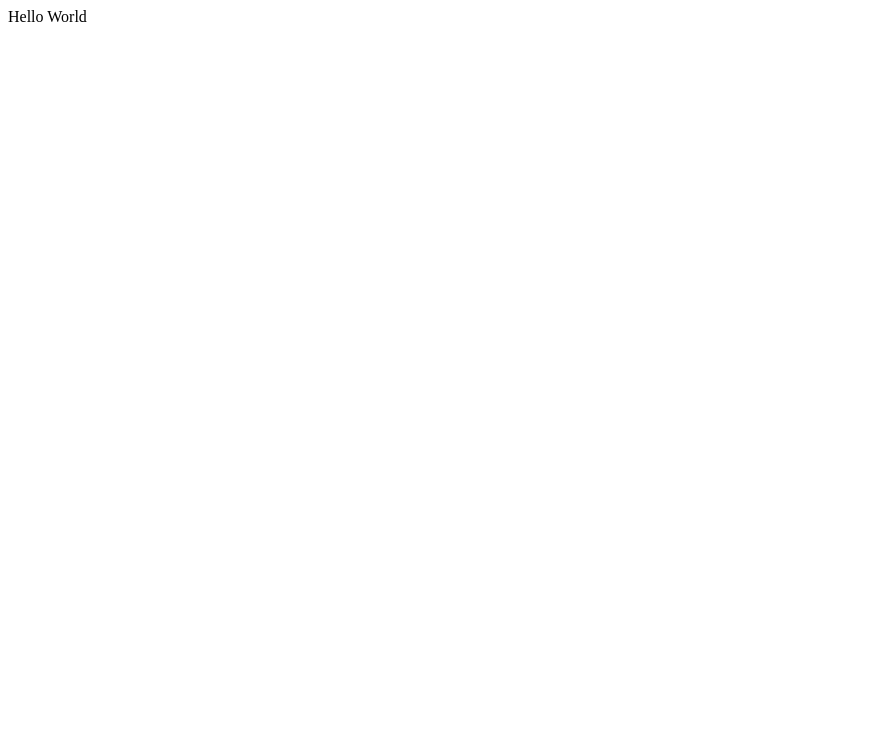
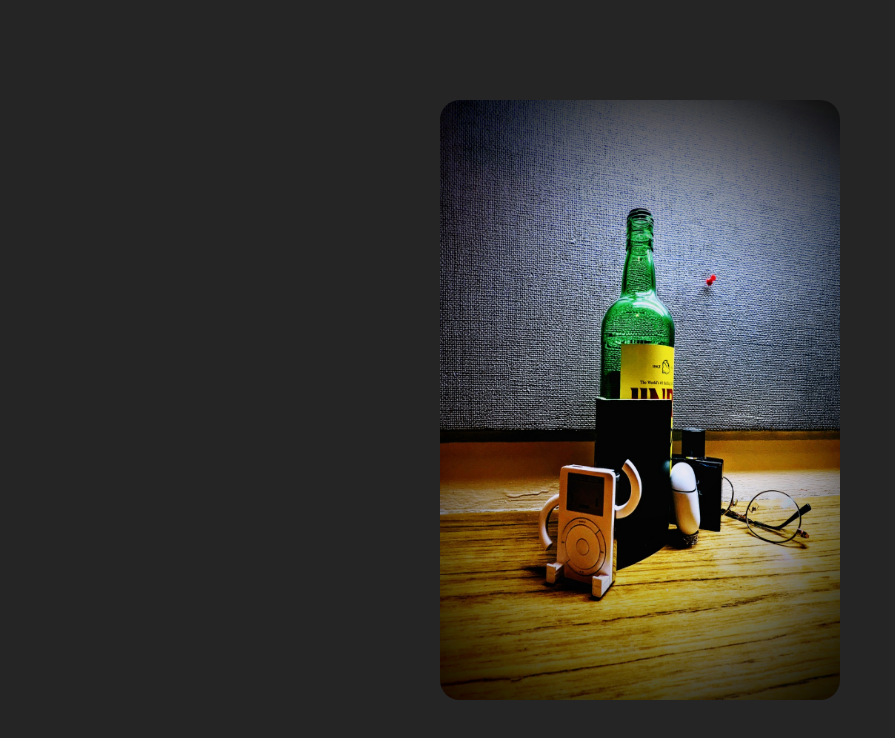
Before and after one commit to daguni/daguni.github.io, a plain HTML site: page index.html in a window 1280 px wide. Shown: the whole page, without its empty margins (0-895 px from the left). Drawn offline with Linux system fonts and the light colour scheme.

Commit message:
startline

```diff
--- a/index.html
+++ b/index.html
@@ -2,8 +2,23 @@
 <html>
     <head>
         <title>daguni</title>
+        <style>
+            html,
+            body {
+              height: 100%;
+              display: flex;
+              justify-content: center;
+              align-items: center;
+              background-color: #252525;
+            }
+            img {
+              border-radius: 20px;
+              width: 400px;
+              height: 600px;
+            }
+        </style>
     </head>
     <body>
-        <div>Hello World</div>
+        <img src="/no.1.jpeg">
     </body>
 </html>
```
